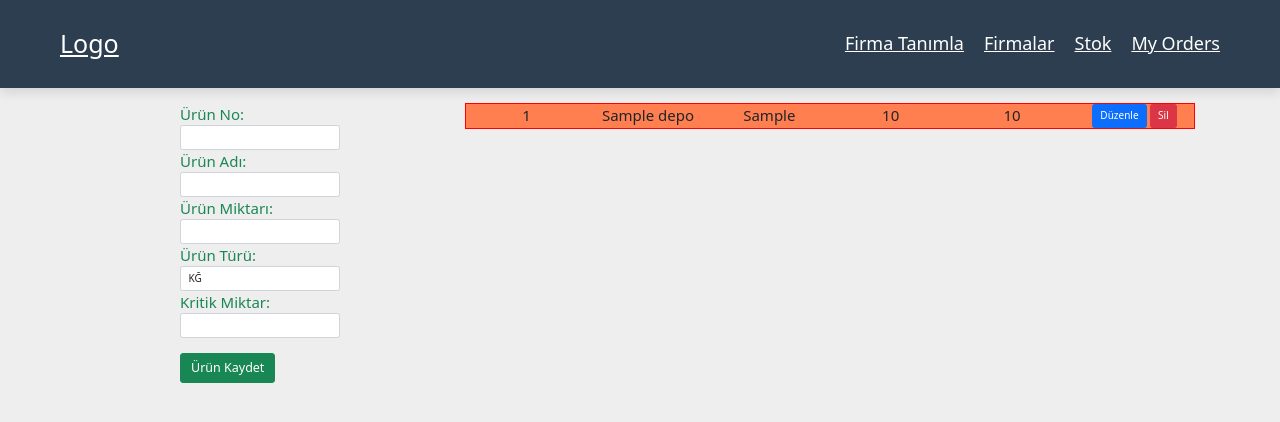
After one commit to Teknik63/beyoglu, a PHP site: page /admin/depo.php in a window 1280 px wide. The commit adds this page. Shown: the top 422 px of the page. Run offline with PHP 8.4, Linux system fonts and the light colour scheme; tables that the repository leaves empty or names only in its code hold one stand-in row (values such as "Sample post").

Commit message:
0.3 admin depo created

```diff
--- /dev/null
+++ b/admin/depo.php
@@ -0,0 +1,131 @@
+<?php
+include '../components/connect.php';
+/* echo '<pre>';
+var_dump($_POST);
+echo '</pre>'; */
+if (isset($_GET['depo_insert'])) {
+
+    $product_name = $_POST["product_name"];
+    $quantity = $_POST["quantity"];
+    $critical_quantity = $_POST["critical_quantity"];
+    $unit = $_POST["unit"];
+
+    $add_product = $conn->prepare("INSERT INTO `depo`(product_name, quantity,unit, critical_quantity) VALUES(?,?,?,?)");
+    $sonuc = $add_product->execute([$product_name, $quantity, $unit, $critical_quantity]);
+    if ($sonuc) {
+        $success_msg[] = 'Ürün Eklendi.';
+    }
+}
+
+if (isset($_GET["sildepo"])) {
+    $delete_query = "DELETE FROM depo WHERE `depo`.`id` = ?";
+    $query_delete = $conn->prepare($delete_query);
+    $query_delete->execute([$_GET["sildepo"]]);
+    header("Location:depo.php");
+}
+
+?>
+
+
+<!DOCTYPE html>
+<html lang="tr">
+<meta charset="UTF-8">
+<meta name="viewport" content="width=device-width, initial-scale=1.0">
+<title>Ürün Tanımlama</title>
+<link rel="stylesheet" href="https://cdnjs.cloudflare.com/ajax/libs/font-awesome/6.2.1/css/all.min.css">
+<link rel="stylesheet" href="../css/bootstrap.min.css">
+<link rel="stylesheet" href="../css/style.css">
+</head>
+
+<body>
+    <?php include '../components/header.php'; ?>
+    <div class="container">
+        <div class="row mt-4">
+            <div class="col-4">
+                <div id="login">
+                    <div class="container">
+                        <div id="login-row" class="row justify-content-center align-items-center">
+                            <div id="login-column" class="col-md-6">
+                                <div id="supply_company" class="col-md-12 title">
+                                    <form id="login-form" action="depo_insert.php" method="POST">
+                                        <div class="form-group">
+                                            <label for="product_id" class="text-success">Ürün No:</label><br>
+                                            <input type="text" name="product_id" id="product_id" class="form-control">
+                                        </div>
+                                        <div class="form-group">
+                                            <label for="product_name" class="text-success">Ürün Adı:</label><br>
+                                            <input type="text" name="product_name" id="product_name" class="form-control">
+                                        </div>
+                                        <div class="form-group">
+                                            <label for="quantity" class="text-success">Ürün Miktarı:</label><br>
+                                            <input type="text" name="quantity" id="quantity" class="form-control">
+                                        </div>
+                                        <div class="form-group">
+                                            <label for="unit" class="text-success">Ürün Türü:</label><br>
+                                            <select class="form-control" id="mySelect2">
+                                                <option value="1">KĞ</option>
+                                                <option value="2">ADET</option>
+                                                <option value="3">PAKET</option>
+                                                <option value="3">ÇUVAL</option>
+                                                <option value="3">LİTRE</option>
+                                                <option value="3">TENEKE</option>
+                                            </select>
+                                        </div>
+                                        <div class="form-group">
+                                            <label for="critical_quantity" class="text-success">Kritik Miktar:</label><br>
+                                            <input type="text" name="critical_quantity" id="critical_quantity" class="form-control">
+                                        </div>
+                                        <div class="form-group">
+                                            <input type="submit" name="depo_insert" class="btn btn-success btn-lg  mt-4" value="Ürün Kaydet">
+                                        </div>
+                                    </form>
+                                </div>
+                            </div>
+                        </div>
+                    </div>
+                </div>
+
+            </div>
+            <div class="col-8">
+                <div class="container">
+                    <?php
+                    $select_all_depo = $conn->prepare("SELECT * FROM `depo`");
+                    $select_all_depo->execute();
+                    while ($fetch_order = $select_all_depo->fetch(PDO::FETCH_ASSOC)) {
+                    ?>
+                        <div class="col-12">
+                            <div class="row line">
+                                <div class="title col text-center"><?= $fetch_order['id']; ?></div>
+                                <div class="title col text-center"><?= $fetch_order['product_name']; ?></div>
+                                <div class="title col text-center"><?= $fetch_order['unit']; ?></div>
+                                <div class="title col text-center"><?= $fetch_order['quantity']; ?></div>
+                                <div class="title col text-center"><?= $fetch_order['critical_quantity']; ?></div>
+
+                                <div class="col d-flex justify-content-center">
+                                    <a href="supply_company_update.php?duzenledepo=<?= $fetch_order['id']; ?>" class="btn btn-primary mx-1" name="duzenle">Düzenle</a>
+                                    <a href="?sildepo=<?= $fetch_order['id']; ?>" class="btn btn-danger " name="sil" onclick="return confirm('Silinsin mi')">Sil</a>
+                                </div>
+
+                            </div>
+
+                        </div>
+
+                    <?php
+                    }
+                    ?>
+
+                </div>
+            </div>
+        </div>
+    </div>
+
+
+    <script src="https://cdnjs.cloudflare.com/ajax/libs/sweetalert/2.1.2/sweetalert.min.js"></script>
+
+    <script src="../js/script.js"></script>
+
+
+    <?php include '../components/alert.php'; ?>
+</body>
+
+</html>
--- a/components/header.php
+++ b/components/header.php
@@ -6,6 +6,7 @@
       <nav class="navbar">
          <a href="supply_company.php">Firma Tanımla</a>
          <a href="supply_company_check.php">Firmalar</a>
+         <a href="depo.php">Stok</a>
          <a href="orders.php">my orders</a>
          <?php
          /*                         $count_cart_items = $conn->prepare("SELECT * FROM `cart` WHERE username = ?");
--- a/css/style.css
+++ b/css/style.css
@@ -347,11 +347,16 @@ section {
    flex: 1 1 30rem;
 }
 
+.line {
+   background-color: coral;
+   border-color: red;
+   border: .1rem solid red;
+}
+
 .title {
    font-size: 1.5rem;
    align-items: center;
    justify-content: center;
-   margin-top: .5em;
 }
 
 
```
Also changed, not shown: admin/depo_insert.php (added, +84 -0 lines).
